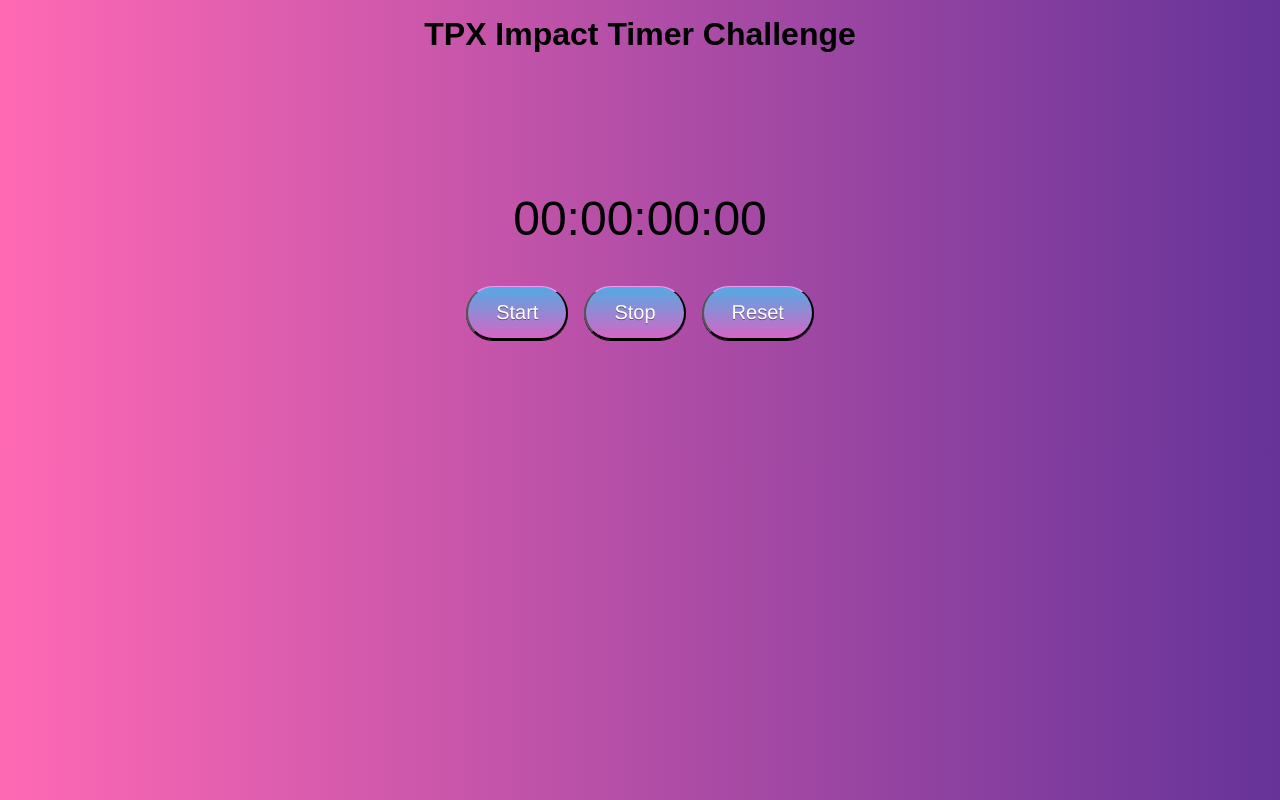
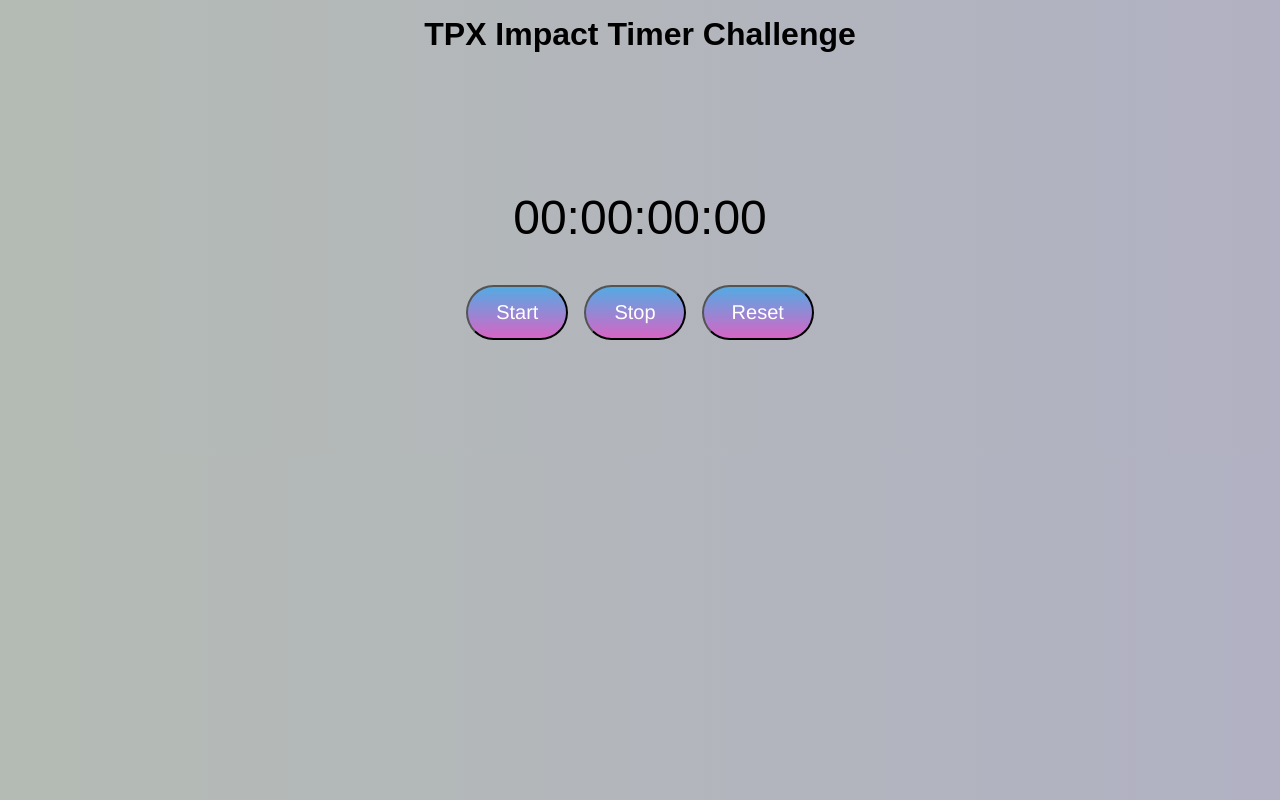
Before and after one commit to GalKJ/tpx_impact_challenge_fac26, a plain HTML site: page timer_challenge/index.html in a window 1280 px wide. Drawn offline with Linux system fonts and the light colour scheme.

Commit message:
add button transition

```diff
--- a/timer_challenge/timer.css
+++ b/timer_challenge/timer.css
@@ -6,7 +6,7 @@
 }
 
 body {
-    background: linear-gradient(to right, hotpink, rebeccapurple);
+    background: linear-gradient(to right, rgb(180, 187, 180), rgb(177, 177, 195));
 }
 
 h1 {
@@ -37,28 +37,22 @@ h1 {
 }
 
 button {
-    border-top: 1px solid #f797f5;
     background: linear-gradient(#54aae3, #d665c5);
     padding: 14px 28px;
     margin: 0.5rem;
     border-radius: 40px;
-    box-shadow: rgba(0, 0, 0, 1) 0 1px 0;
-    text-shadow: rgba(0, 0, 0, 0.4) 0 1px 0;
     color: white;
     font-size: 20px;
     font-family: Helvetica, Arial, Sans-Serif;
     text-decoration: none;
+    transition: 0.4s;
   }
 
   button:hover {
-    border-top: 1px solid #f797f5;
-    background: linear-gradient(#d665c5, #54aae3);
-    color: white;
+    opacity: 0.7;
 
   }
 
   button:active {
-    border-top: 1px solid #f797f5;
     background: #d665c5;
-    color: white;
   }
```
